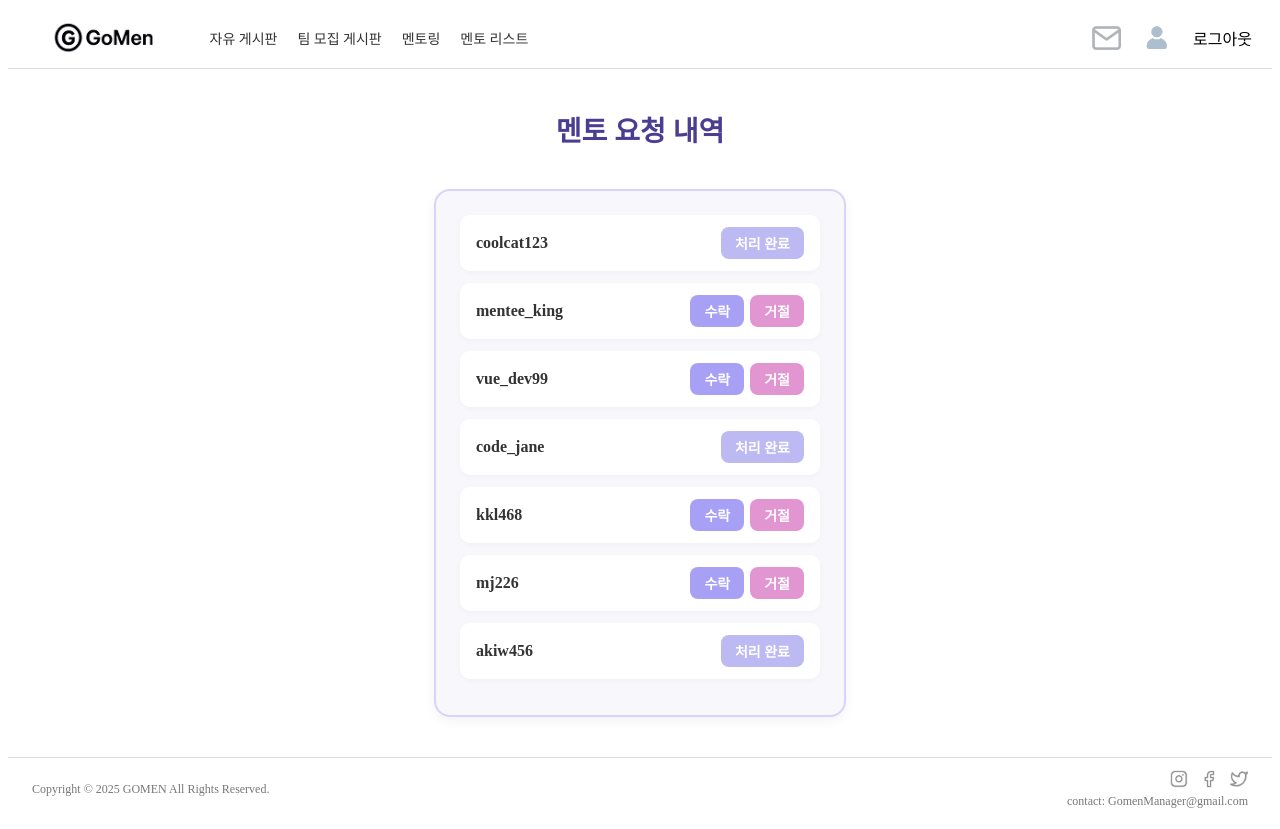
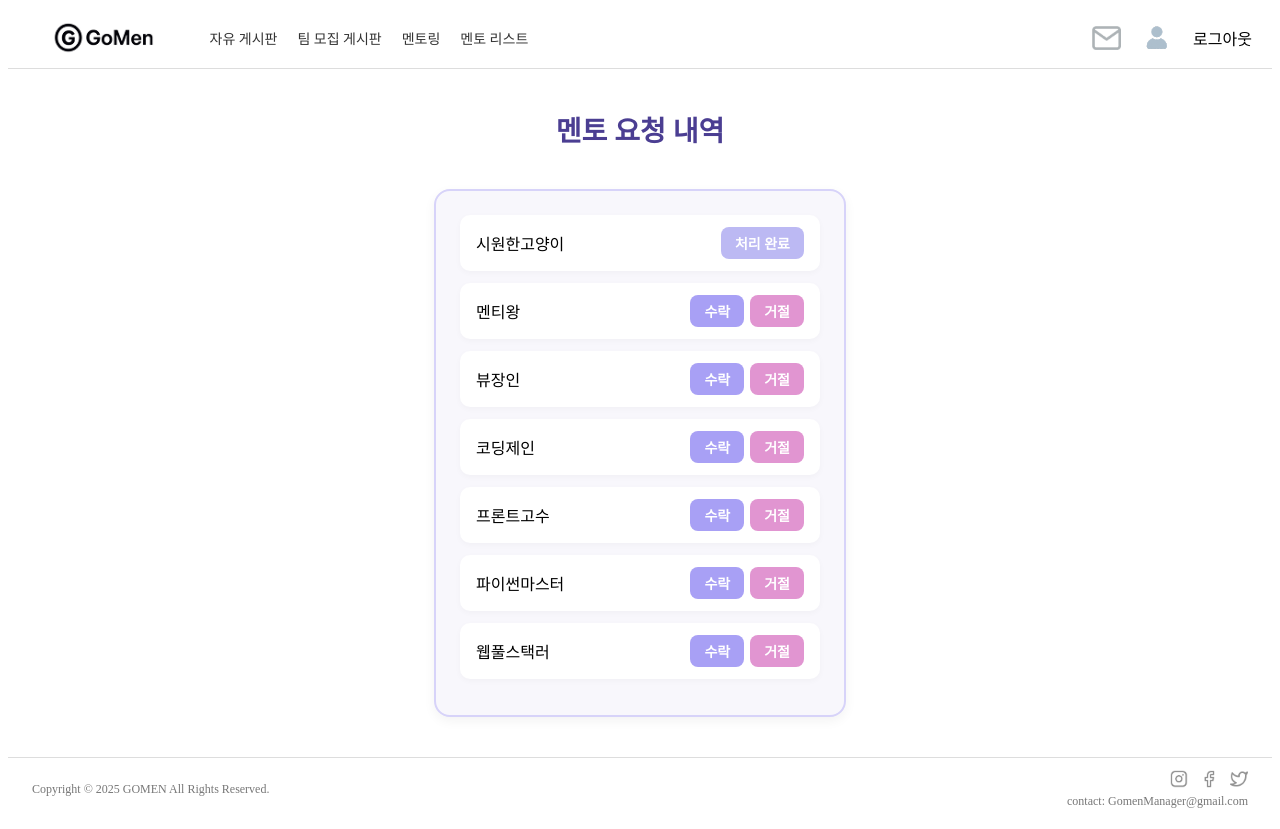
Before and after one commit to 4team-tuna/be14-3rd-Tuna-GoMen, a Vue app in the folder frontend/gomen/: page /admin/mentors in a window 1280 px wide. Built offline with nearby package versions, Linux system fonts and the light colour scheme; data requests are answered from the project's data file.

Commit message:
관리자 권한 기능 개발

```diff
--- a/frontend/gomen/mock/db.json
+++ b/frontend/gomen/mock/db.json
@@ -135,78 +135,74 @@
       "is_blinded": "N"
     }
   ],
+  "mentorRequests": [
+    {
+      "id": "64d7",
+      "userId": "coolcat123",
+      "nickname": "시원한고양이",
+      "done": true,
+      "requestedAt": "2025-04-01T10:00:00",
+      "message": "멘토 활동을 위해 권한 요청드립니다."
+    },
+    {
+      "id": "819c",
+      "userId": "mentee_king",
+      "nickname": "멘티왕",
+      "done": false,
+      "requestedAt": "2025-04-10T15:23:00",
+      "message": "멘토 역할을 맡고 싶어 권한을 신청합니다."
+    },
+    {
+      "id": "7850",
+      "userId": "vue_dev99",
+      "nickname": "뷰장인",
+      "done": false,
+      "requestedAt": "2025-04-09T09:12:00",
+      "message": "멘토 자격을 부여해주시면 감사하겠습니다."
+    },
+    {
+      "id": "1dc2",
+      "userId": "code_jane",
+      "nickname": "코딩제인",
+      "done": false,
+      "requestedAt": "2025-03-28T18:45:00",
+      "message": "멘토 신청이 승인되었습니다."
+    },
+    {
+      "id": "1877",
+      "userId": "kkl468",
+      "nickname": "프론트고수",
+      "done": false,
+      "requestedAt": "2025-04-07T11:30:00",
+      "message": "멘토 권한을 받고 활동하고 싶습니다."
+    },
+    {
+      "id": "6642",
+      "userId": "mj226",
+      "nickname": "파이썬마스터",
+      "done": false,
+      "requestedAt": "2025-04-05T14:50:00",
+      "message": "멘토링을 제공하기 위해 권한이 필요합니다."
+    },
+    {
+      "id": "4d47",
+      "userId": "akiw456",
+      "nickname": "웹풀스택러",
+      "done": false,
+      "requestedAt": "2025-04-02T08:40:00",
+      "message": "신청하신 멘토 권한이 승인되었습니다."
+    }
+  ],
   "titles": [
     {
+      "id": "d8dd",
       "name": "장수 돌침대",
-      "condition": "멘토링 별정5점 10회 이상 달성",
-      "id": "68ff"
+      "condition": "리뷰별점 5점 10회 달성"
     },
     {
-      "name": "연장의 신",
-      "condition": "멘토링 연장 요청 횟수 30회 이상 달성",
-      "id": "71d2"
-    },
-    {
-      "id": "80bc",
-      "name": "중대장 ",
-      "condition": "실망 2회"
-    },
-    {
-      "id": "9ec5",
-      "name": "김성민",
-      "condition": "그램 구매 2회"
-    },
-    {
-      "id": "2084",
-      "name": "이혜영",
-      "condition": "50db 이상 3회"
-    },
-    {
-      "id": "56d3",
-      "name": "이햬영",
-      "condition": "100db 3회"
-    },
-    {
-      "id": "996f",
-      "name": "김동한",
-      "condition": "이제아네요 5회"
-    }
-  ],
-  "mentorRequests": [
-    {
-      "userId": "coolcat123",
-      "done": true,
-      "id": "64d7"
-    },
-    {
-      "userId": "mentee_king",
-      "done": false,
-      "id": "819c"
-    },
-    {
-      "userId": "vue_dev99",
-      "done": false,
-      "id": "7850"
-    },
-    {
-      "userId": "code_jane",
-      "done": true,
-      "id": "1dc2"
-    },
-    {
-      "userId": "kkl468",
-      "done": false,
-      "id": "1877"
-    },
-    {
-      "userId": "mj226",
-      "done": false,
-      "id": "6642"
-    },
-    {
-      "userId": "akiw456",
-      "done": true,
-      "id": "4d47"
+      "id": "5df6",
+      "name": "한숭숭",
+      "condition": "바나나 섭취 100회 이상"
     }
   ]
 }
--- a/frontend/gomen/src/views/Admin/MentorRequestPage.vue
+++ b/frontend/gomen/src/views/Admin/MentorRequestPage.vue
@@ -8,7 +8,7 @@
             v-for="(request, index) in requests"
             :key="index"
           >
-            <div class="user-id">{{ request.userId }}</div>
+            <div class="nickname">{{ request.nickname }}</div>
             <div v-if="request.done" class="done">처리 완료</div>
             <div v-else>
                 <button class="btn accept" @click="confirmAction('수락', index)">수락</button>
@@ -32,14 +32,25 @@ onMounted(async () => {
   requests.value = res.data
 })
 
-const confirmAction = (type, index) => {
+const confirmAction = async (type, index) => {
   const confirmed = window.confirm(`멘토 요청을 ${type}하시겠습니까?`)
-  if (confirmed) {
+  if (!confirmed) return
+
+  const target = requests.value[index]
+
+  try {
+    await axios.patch(`http://localhost:3001/mentorRequests/${target.id}`, {
+      done: true
+    })
+    target.done = true
     alert(`요청이 ${type} 처리되었습니다.`)
-    requests.value[index].done = true
+  } catch (error) {
+    console.error(`${type} 처리 실패:`, error)
+    alert('처리 중 오류가 발생했습니다.')
   }
 }
 </script>
+
 
 
   <style scoped>
```
